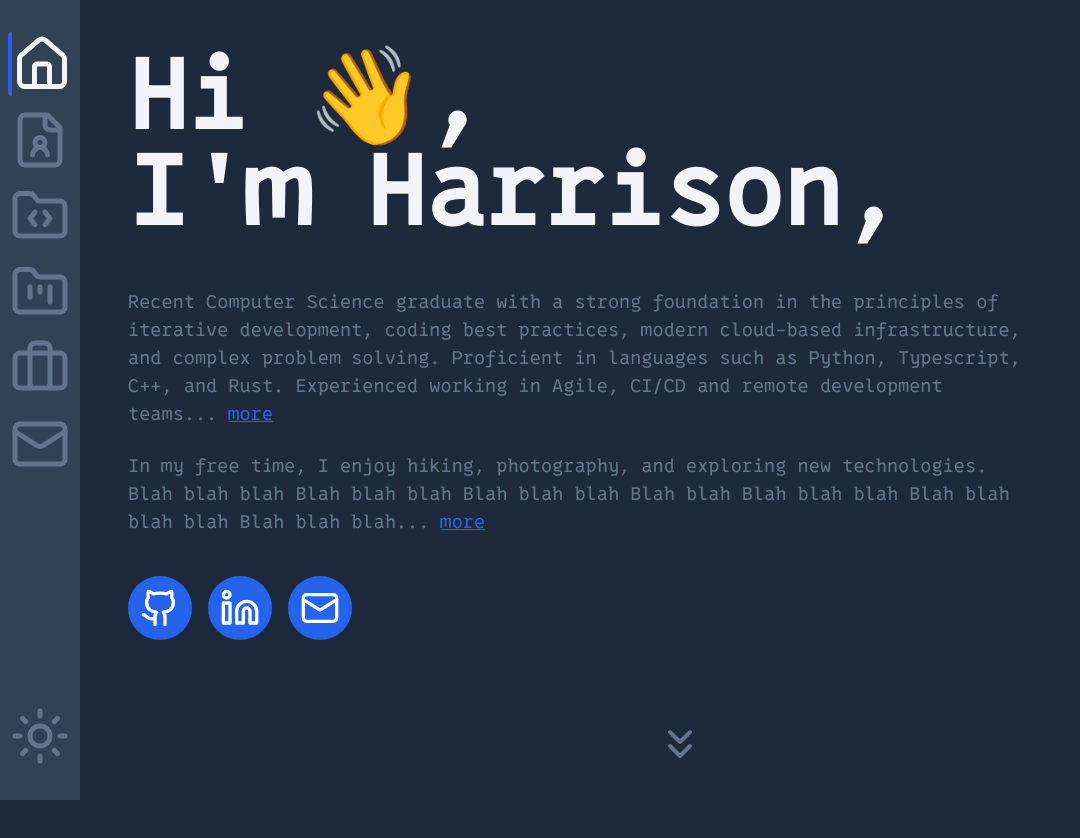
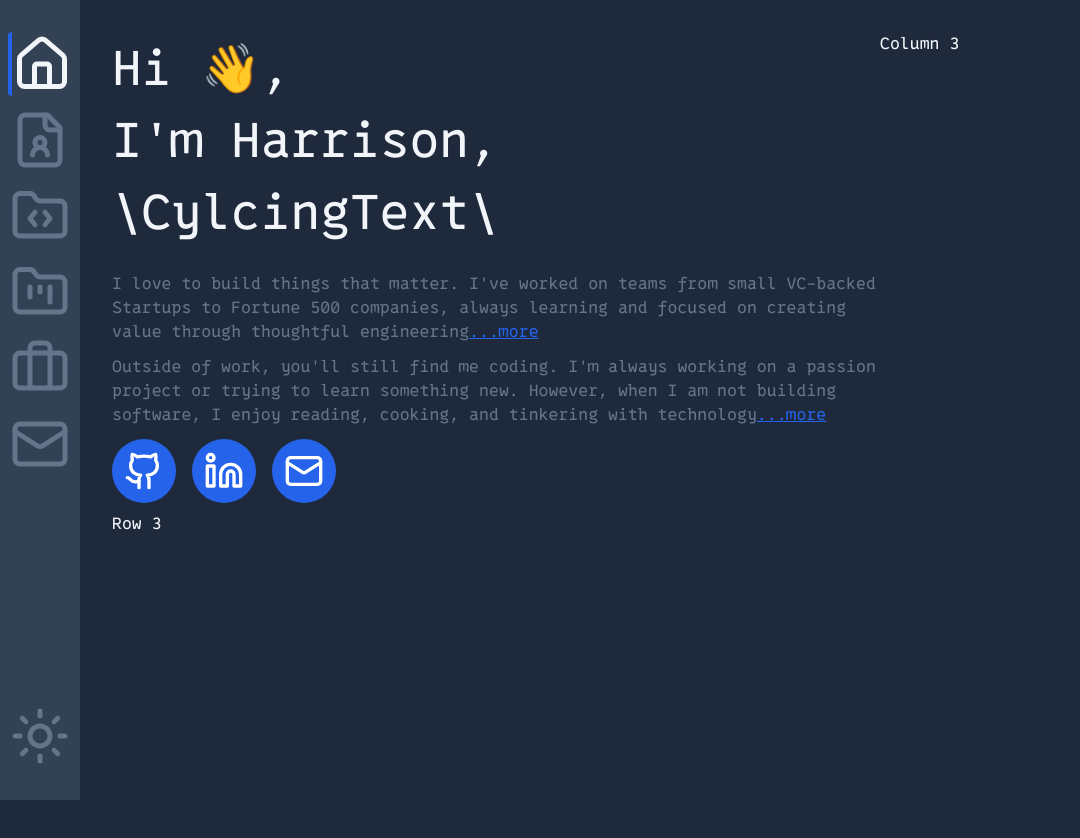
Before and after one commit to Harrison-Blair/personal-website, a Next.js app: page / in a window 1280 px wide. Shown: the top 838 px of the page, without its empty margins (0-1080 px from the left). After the commit the page ends 800 px from the top, so only its background shows below. Built offline with nearby package versions, Linux system fonts and the light colour scheme.

Commit message:
Rework without vibecoding (much)

```diff
--- a/src/app/page.tsx
+++ b/src/app/page.tsx
@@ -1,46 +1,48 @@
 import Link from 'next/link';
 import CircularButton from './components/ui/Button/CircularButton';
-import { Github, Linkedin, Mail, ChevronsDown } from 'lucide-react';
+import { Github, Linkedin, Mail } from 'lucide-react';
 
 export default function Home() {
   return (
-    <div className="min-h-screen flex flex-col justify-between p-4"> {/* Flex layout with padding */}
-      <div className="flex flex-col justify-center items-start"> {/* Center content vertically */}
-        <h1 className="text-8xl font-bold mb-12">
-          Hi 👋,<br />
-          I&apos;m Harrison,
+    <div className="grid grid-cols-[2fr_1fr] h-[90vh] w-[90vw] overflow-hidden">
+      <div> {/* Column 2/3 of Screen */}
+        <div className="grid grid-rows-3 h-full">
+          <div> {/* Welcome Message */}
+            <h1 className="text-[6vh] whitespace-nowrap h-full flex">
+              Hi 👋, <br />
+              I&apos;m Harrison, <br />
+              \CylcingText\
             </h1>
-        <div className="max-w-4xl">
-          <p className="text-base md:text-lg mb-4 md:mb-6 text-[var(--secondary)]">
-            Recent Computer Science graduate with a strong foundation in the principles of iterative development, coding
-            best practices, modern cloud-based infrastructure, and complex problem solving. Proficient in languages such as
-            Python, Typescript, C++, and Rust. Experienced working in Agile, CI/CD and remote development teams...{" "}
-              <Link href="/work" className="text-[var(--primary)] hover:text-[var(--accent)] underline">
-                more
-              </Link>
-          </p>
-          <p className="text-base md:text-lg mb-4 md:mb-6 text-[var(--secondary)]">
-            In my free time, I enjoy hiking, photography, and exploring new technologies. Blah blah blah Blah blah blah
-            Blah blah blah Blah blah Blah blah blah Blah blah blah blah Blah blah blah...{" "}
-              <Link href="/about" className="text-[var(--primary)] hover:text-[var(--accent)] underline">
-                more
+          </div>
+          <div className="grid grid-rows-3 gap-[10px]">
+            <div>
+              <p className="text-[2vh] text-[var(--secondary)]">
+                I love to build things that matter. I've worked on teams from small VC-backed Startups to Fortune 500 companies, always learning and focused on creating value through thoughtful engineering
+                <Link href="/about" className="text-[2vh] underline text-[var(--primary)] hover:text-[var(--accent)]">
+                  ...more
                 </Link>
               </p>
             </div>
-        <div className="flex space-x-2 md:space-x-4 mt-4">
+            <div>
+              <p className="text-[2vh] text-[var(--secondary)]">
+                Outside of work, you'll still find me coding. I'm always working on a passion project or trying to learn something new. However, when I am not building software, I enjoy reading, cooking, and tinkering with technology
+                <Link href="/about" className="text-[2vh] underline text-[var(--primary)] hover:text-[var(--accent)]">
+                  ...more
+                </Link>
+              </p>
+            </div>
+            <div className="flex space-x-4">
               <CircularButton
-            href="https://github.com/Harrison-Blair"
+                href="/contact"
                 icon={Github}
                 bgColor="bg-[var(--primary)]"
                 hoverColor="hover:bg-[var(--accent)]"
-            isExternal={true}
               />
               <CircularButton
-            href="https://linkedin.com/in/Harrison-Blair"
+                href="/contact"
                 icon={Linkedin}
                 bgColor="bg-[var(--primary)]"
                 hoverColor="hover:bg-[var(--accent)]"
-            isExternal={true}
               />
               <CircularButton
                 href="/contact"
@@ -50,9 +52,10 @@ export default function Home() {
               />
             </div>
           </div>
-      <div className="flex justify-center pb-12">
-        <ChevronsDown size={48} className="text-[var(--secondary)]" />
+          <div>Row 3</div>
         </div>
+      </div>
+      <div>Column 3</div>
     </div>
   );
 }
```
Lines whose indentation alone changed are shown as unchanged.
